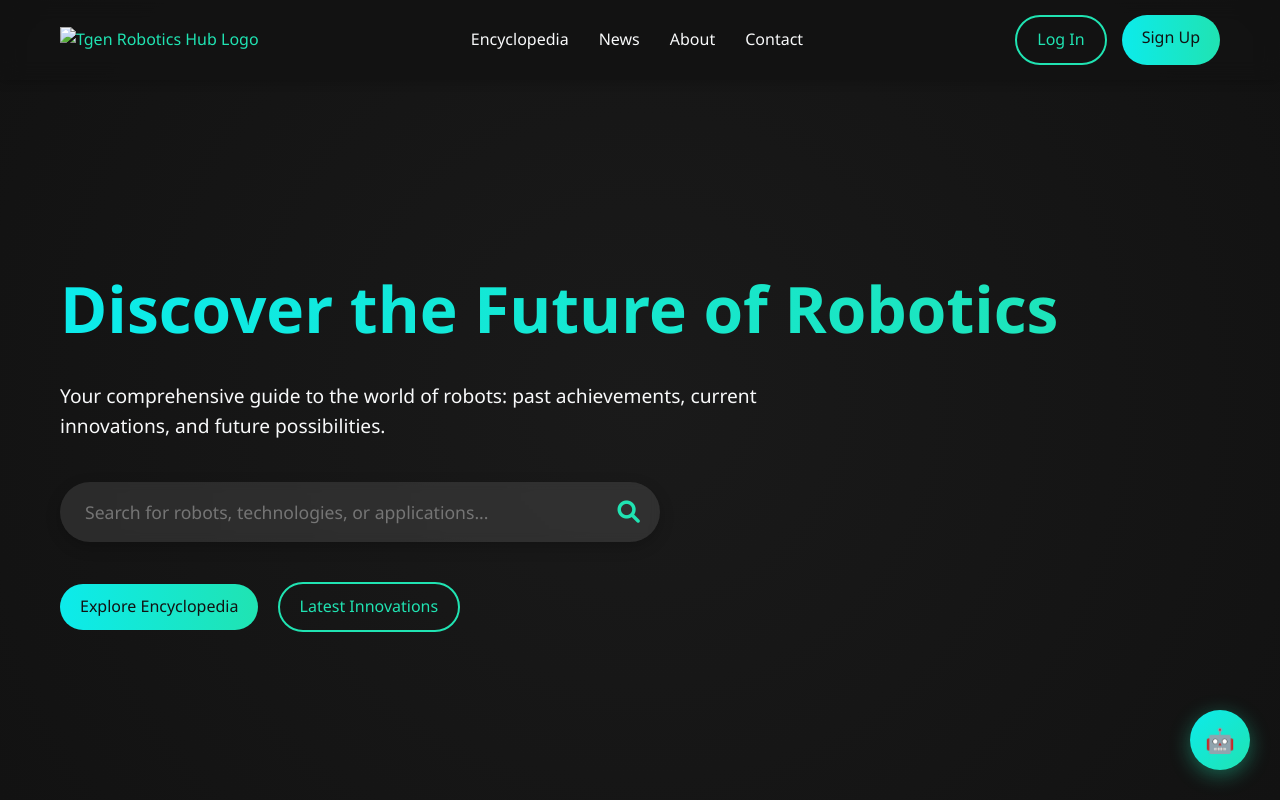
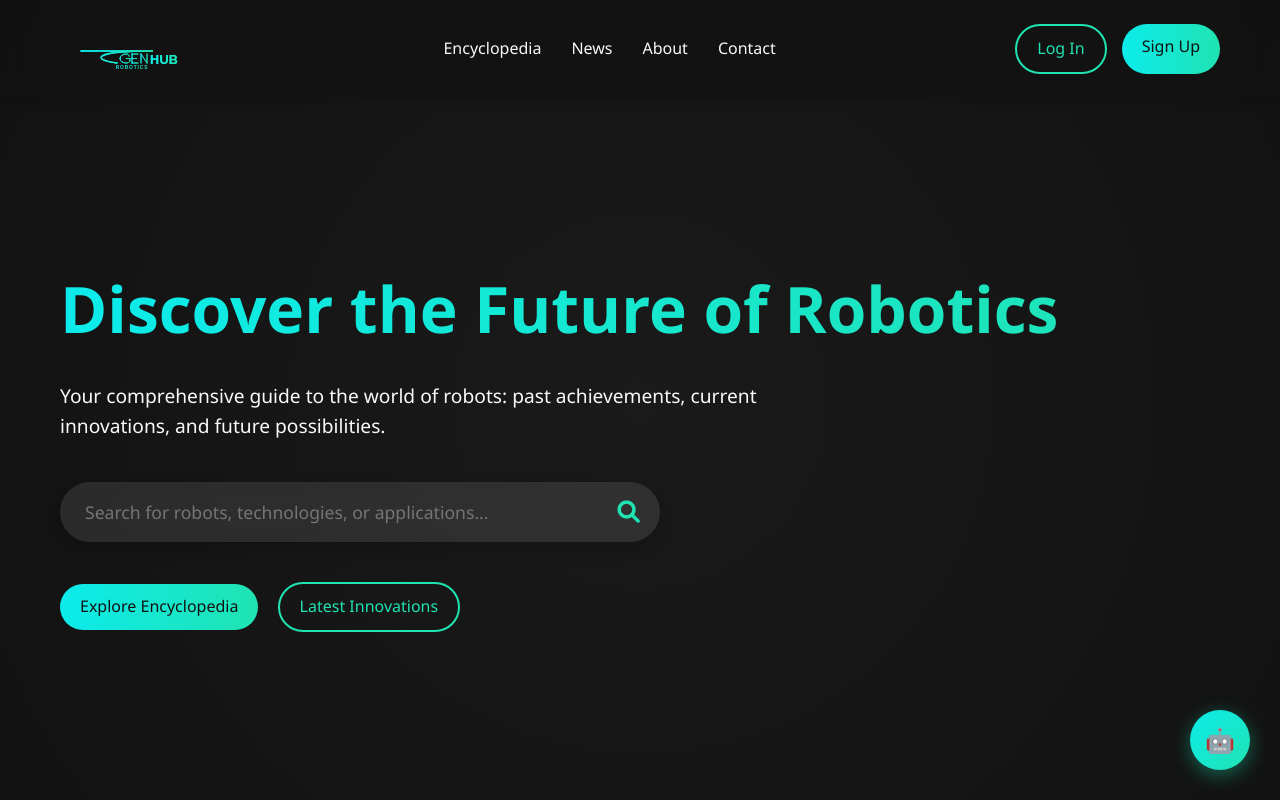
Before and after one commit to Taikibonnet/Tgen-Robotic-HUB, a website: page index.html in a window 1280 px wide. Shown: the top 800 px of the page. Drawn offline with Linux system fonts and the light colour scheme.

Commit message:
Update index.html

```diff
--- a/index.html
+++ b/index.html
@@ -186,7 +186,7 @@
     <header>
         <div class="container header-container">
             <a href="index.html">
-                <img src="images/logo.png" alt="Tgen Robotics Hub Logo" class="logo">
+                <img src="images/logo.svg" alt="Tgen Robotics Hub Logo" class="logo">
             </a>
             <nav class="nav-links">
                 <a href="encyclopedia.html">Encyclopedia</a>
```
